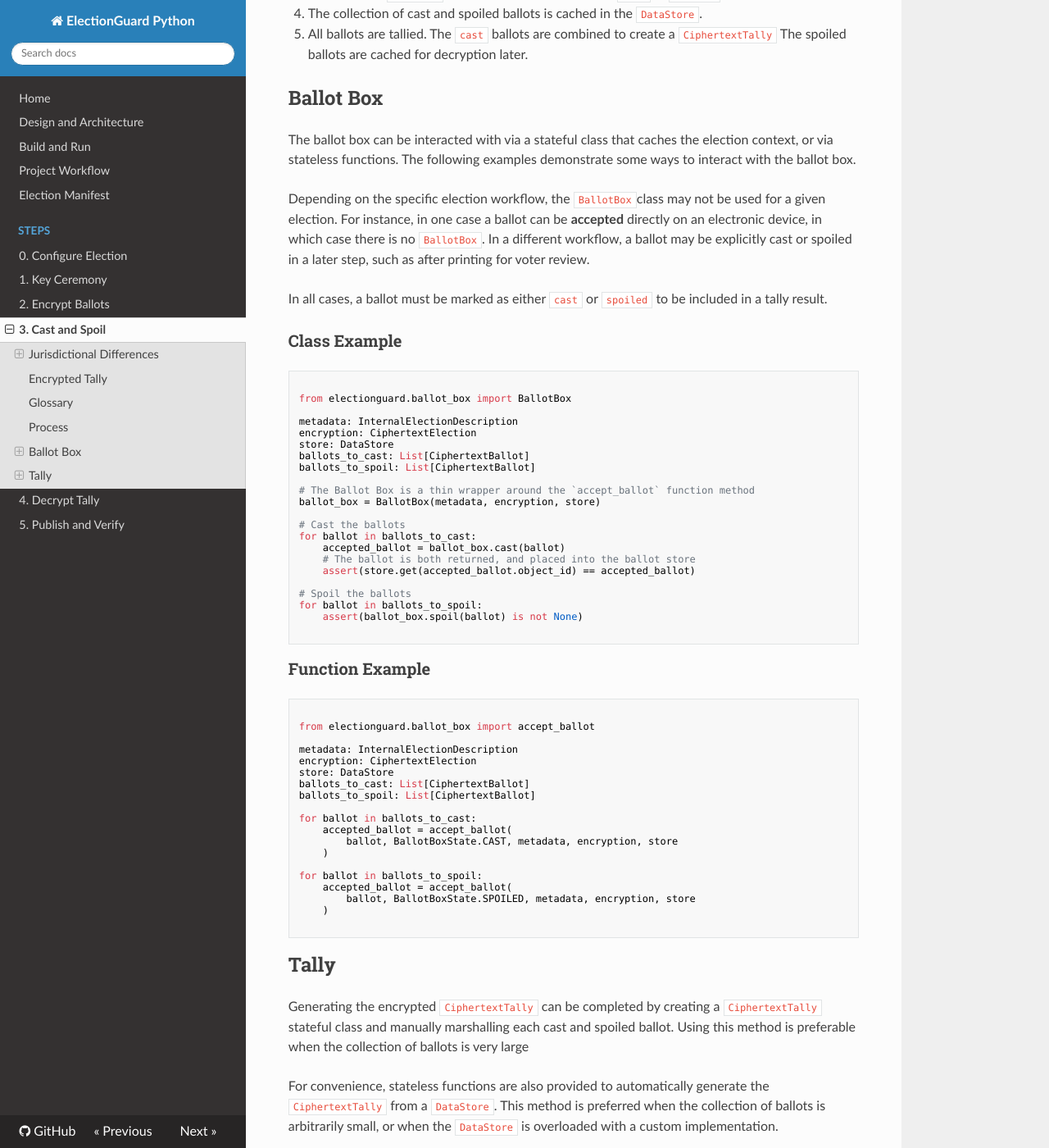
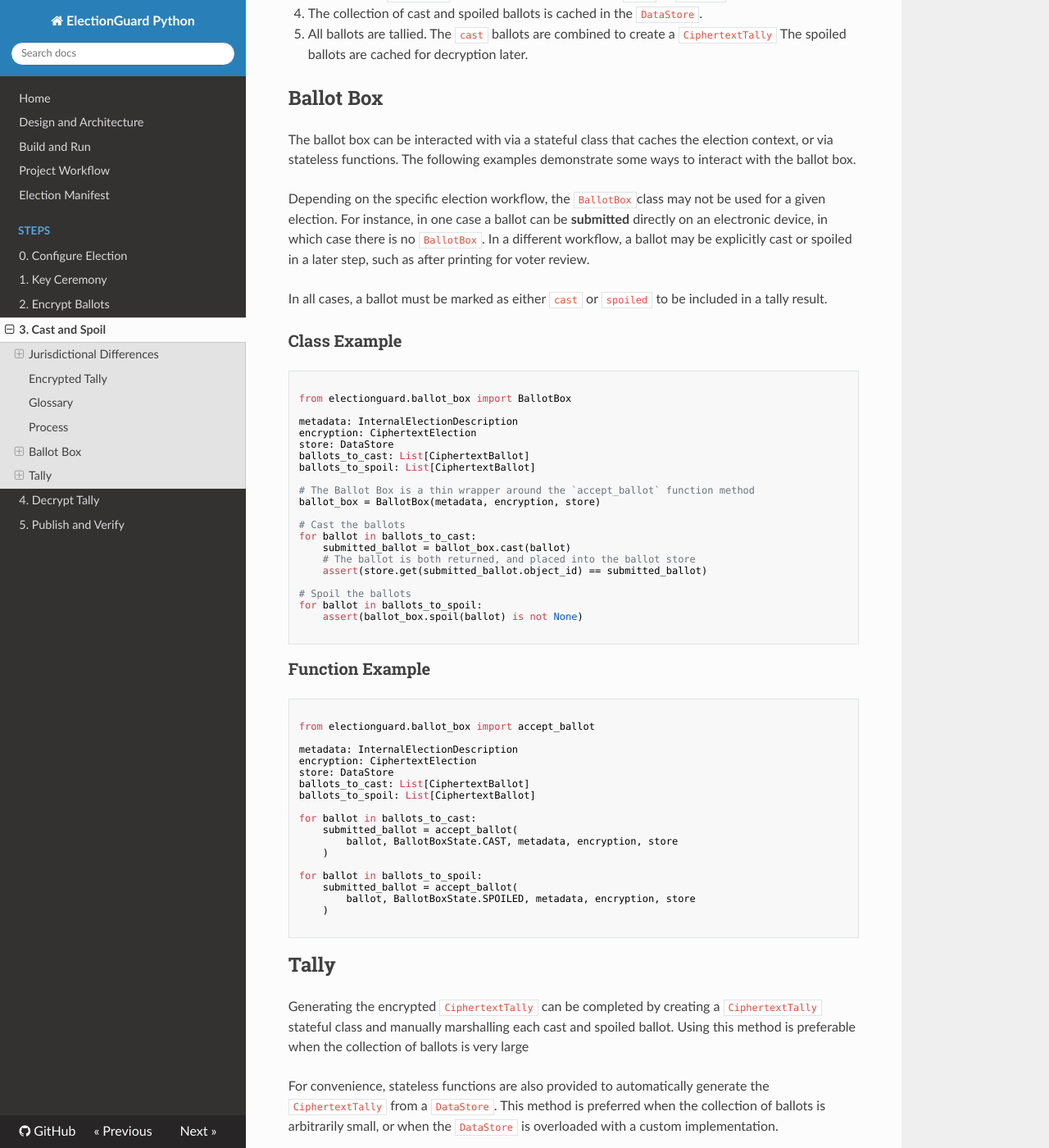
Before and after one commit to Election-Tech-Initiative/electionguard-python, an MkDocs documentation site: the page built from docs/3_Cast_and_Spoil.md, in a window 1280 px wide and 1400 px high, scrolled down 1515 px. Shown: the whole window at 82% size. Built offline with MkDocs 1.6.1, drawn with Linux system fonts in a browser that asks for light colours; nearby versions of some CDN libraries; some of the changed text lies outside the part shown.

Commit message:
Change accepted to submitted

```diff
--- a/docs/3_Cast_and_Spoil.md
+++ b/docs/3_Cast_and_Spoil.md
@@ -26,7 +26,7 @@ Once all of the ballots are marked as _cast_ or _spoiled_, all of the encryption
 ## Glossary
 
 - **Ciphertext Ballot** An encrypted representation of a voter's filled-in ballot.
-- **Ciphertext Accepted Ballot** A wrapper around the `CiphertextBallot` that represents a ballot that is accepted for inclusion in election results and is either: cast or spoiled.
+- **Submitted Ballot** A wrapper around the `CiphertextBallot` that represents a ballot that is submitted for inclusion in election results and is either: cast or spoiled.
 - **Ballot Box** A stateful collection of ballots that are either cast or spoiled.
 - **Ballot Store** A repository for retaining cast and spoiled ballots.
 - **Cast Ballot** A ballot which a voter has accepted as valid to be included in the official election tally.
@@ -38,7 +38,7 @@ Once all of the ballots are marked as _cast_ or _spoiled_, all of the encryption
 
 1. Each ballot is loaded into memory (if it is not already).
 2. Each ballot is verified to be correct according to the specific election metadata and encryption context.
-3. Each ballot is `accepted` and identified as either being `cast` or `spoiled`.
+3. Each ballot is `submitted` and identified as either being `cast` or `spoiled`.
 4. The collection of cast and spoiled ballots is cached in the `DataStore`.
 5. All ballots are tallied.  The `cast` ballots are combined to create a `CiphertextTally` The spoiled ballots are cached for decryption later.
 
@@ -46,7 +46,7 @@ Once all of the ballots are marked as _cast_ or _spoiled_, all of the encryption
 
 The ballot box can be interacted with via a stateful class that caches the election context, or via stateless functions.  The following examples demonstrate some ways to interact with the ballot box.
 
-Depending on the specific election workflow, the `BallotBox`class  may not be used for a given election.  For instance, in one case a ballot can be **accepted** directly on an electronic device, in which case there is no `BallotBox`.  In a different workflow, a ballot may be explicitly cast or spoiled in a later step, such as after printing for voter review.
+Depending on the specific election workflow, the `BallotBox`class  may not be used for a given election.  For instance, in one case a ballot can be **submitted** directly on an electronic device, in which case there is no `BallotBox`.  In a different workflow, a ballot may be explicitly cast or spoiled in a later step, such as after printing for voter review.
 
 In all cases, a ballot must be marked as either `cast` or `spoiled` to be included in a tally result.
 
@@ -67,9 +67,9 @@ ballot_box = BallotBox(metadata, encryption, store)
 
 # Cast the ballots
 for ballot in ballots_to_cast:
-    accepted_ballot = ballot_box.cast(ballot)
+    submitted_ballot = ballot_box.cast(ballot)
     # The ballot is both returned, and placed into the ballot store
-    assert(store.get(accepted_ballot.object_id) == accepted_ballot)
+    assert(store.get(submitted_ballot.object_id) == submitted_ballot)
 
 # Spoil the ballots
 for ballot in ballots_to_spoil:
@@ -90,12 +90,12 @@ ballots_to_cast: List[CiphertextBallot]
 ballots_to_spoil: List[CiphertextBallot]
 
 for ballot in ballots_to_cast:
-    accepted_ballot = accept_ballot(
+    submitted_ballot = accept_ballot(
         ballot, BallotBoxState.CAST, metadata, encryption, store
     )
 
 for ballot in ballots_to_spoil:
-    accepted_ballot = accept_ballot(
+    submitted_ballot = accept_ballot(
         ballot, BallotBoxState.SPOILED, metadata, encryption, store
     )
 
```
Also changed, not shown: 3 other files.
